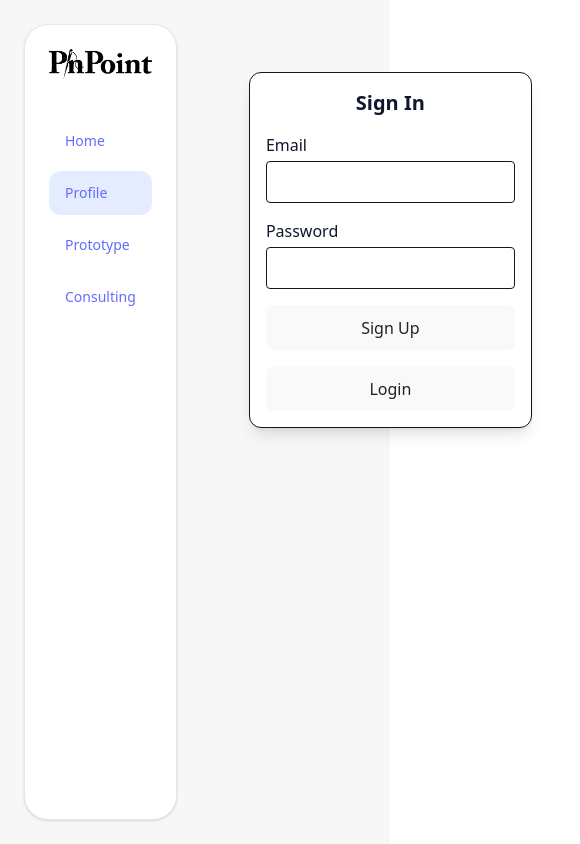
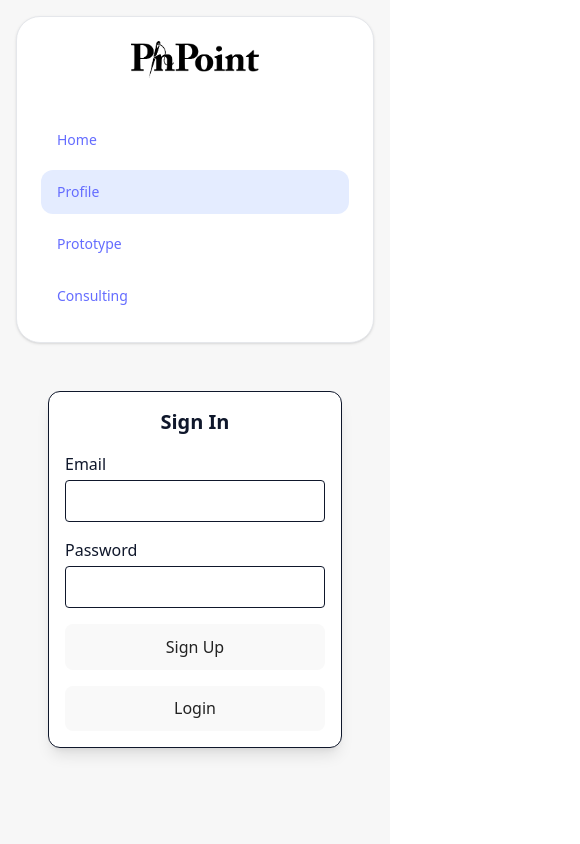
Before and after one commit to Chuddy50/pinpoint_jacob, a React app in the folder Frontend/: page /profile in a window 390 px wide. Shown: the whole page, 580 px wide, since content can reach past the window. Built offline with nearby package versions, Linux system fonts and the light colour scheme; the HTML template or start-up script is replaced by a standard one.

Commit message:
add profile page responsiveness

```diff
--- a/Frontend/src/pages/Profile.jsx
+++ b/Frontend/src/pages/Profile.jsx
@@ -74,12 +74,12 @@ export default function Profile() {
   }*/
 
   return (
-    <div className="flex w-screen min-h-screen bg-[#F7F7F7] p-6 gap-6">
-      <aside className="w-72">
+    <div className="flex w-screen min-h-screen bg-[#F7F7F7] p-6 gap-6 max-md:flex-col max-md:p-4 max-md:gap-4">
+      <aside className="w-72 max-md:w-full">
         <NavBar />
       </aside>
 
-      <div className="flex-1 p-8">
+      <div className="flex-1 p-8 max-md:p-4">
         {user ? (
           // Show user profile after successful login
           <div className="">
```
